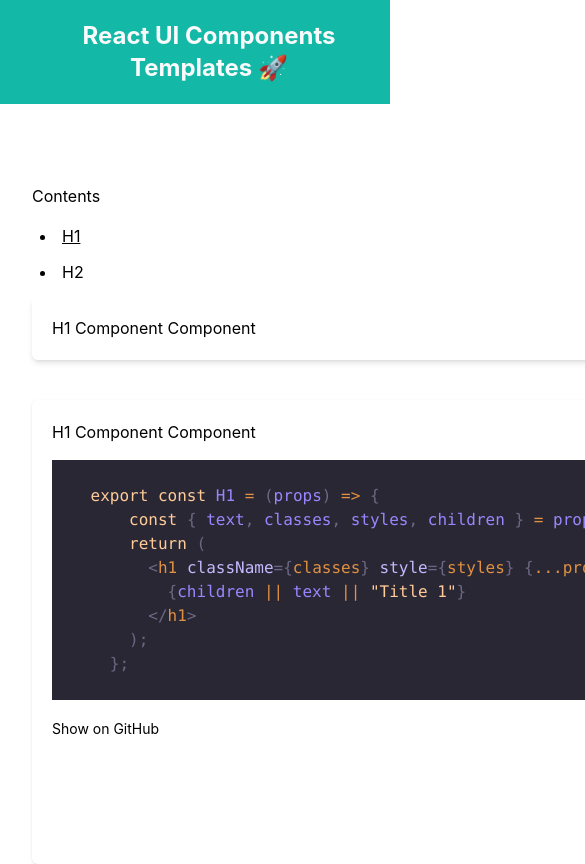
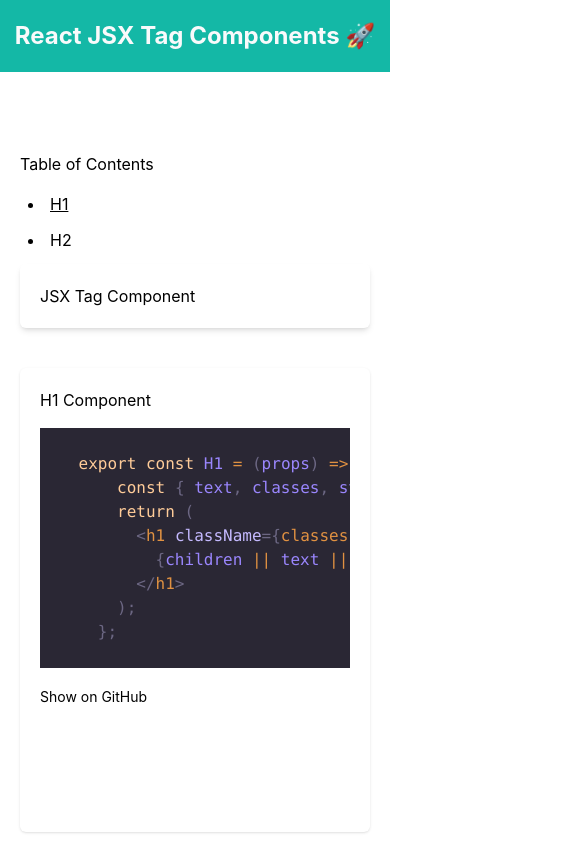
Before and after one commit to unclebay143/react-jsx-tag-components, a React (Create React App) app: page /h1 in a window 390 px wide. Shown: the top 864 px of the page, 585 px wide, since content can reach past the window. Built offline with nearby package versions, Linux system fonts and the light colour scheme.

Commit message:
Improve responsiveness

```diff
--- a/package.json
+++ b/package.json
@@ -6,9 +6,7 @@
     "@testing-library/jest-dom": "^5.14.1",
     "@testing-library/react": "^13.0.0",
     "@testing-library/user-event": "^13.2.1",
-    "babel-plugin-prismjs": "^2.1.0",
     "prism-react-renderer": "^1.3.5",
-    "prismjs": "^1.29.0",
     "react": "^18.2.0",
     "react-dom": "^18.2.0",
     "react-router-dom": "^6.4.2",
--- a/src/components/CodeBlock.jsx
+++ b/src/components/CodeBlock.jsx
@@ -9,7 +9,7 @@
       language={language || "jsx"}
     >
       {({ className, style, tokens, getLineProps, getTokenProps }) => (
-        <pre className={className} style={style}>
+        <pre className={`${className} overflow-x-scroll`} style={style}>
           {tokens.map((line, i) => (
             <div {...getLineProps({ line, key: i })}>
               {line.map((token, key) => (
--- a/src/components/layout/Navbar.jsx
+++ b/src/components/layout/Navbar.jsx
@@ -3,9 +3,11 @@
 const Navbar = () => {
   return (
     <nav className='bg-teal-500 py-5'>
-      <h1 className='xl:w-2/3 md:pl-80 ml-7 text-center md:text-left text-2xl xl:text-3xl text-gray-50 font-bold'>
-        React UI Components Templates 🚀
-      </h1>
+      <section className='md:w-4/6 mx-auto'>
+        <h1 className='text-center md:text-left text-2xl xl:text-3xl text-gray-50 font-bold'>
+          React JSX Tag Components 🚀
+        </h1>
+      </section>
     </nav>
   );
 };
--- a/src/components/layout/Sidebar.jsx
+++ b/src/components/layout/Sidebar.jsx
@@ -4,8 +4,8 @@
 
 const Sidebar = () => {
   return (
-    <aside className='col-span-2 h-full mx-8'>
-      <p className='mb-4'>Contents</p>
+    <aside className='col-span-2 h-full'>
+      <p className='mb-4'>Table of Contents</p>
       <ul className='list-disc list-inside'>
         {sidebarLinks.map(({ label, to }) => {
           return <LinksWithActiveClass to={to}>{label}</LinksWithActiveClass>;
--- a/src/components/tags/Explainer.jsx
+++ b/src/components/tags/Explainer.jsx
@@ -3,13 +3,13 @@
 
 const Explainer = ({ title, subtitle, language, codeSnippet }) => {
   return (
-    <section className='col-span-8'>
-      <section className='shadow-md mx-8 p-5 rounded-md'>
-        <h2>{title} Component</h2>
+    <section className='col-span-10 md:col-span-8'>
+      <section className='shadow-md w-full p-5 rounded-md'>
+        <h2>JSX Tag Component </h2>
       </section>
-      <section className='mt-10 flex flex-col h-full shadow mx-8 p-5 rounded-md'>
+      <section className='mt-10 flex flex-col h-full shadow w-full p-5 rounded-md'>
         <section>
-          <h2>{title} Component</h2>
+          <h2>{title}</h2>
         </section>
         <section className='py-4 h-full w-full align-baseline'>
           <CodeBlock language={language} codeSnippet={codeSnippet} />
--- a/src/pages/home/Documenter.jsx
+++ b/src/pages/home/Documenter.jsx
@@ -10,7 +10,7 @@
     <div>
       <Navbar />
 
-      <main className='xl:w-2/3  mx-auto grid md:grid-cols-12 xl:justify-center xl:items-center bg-white mt-20'>
+      <main className='xl:w-2/3 px-5 md:px-0 mx-auto grid grid-cols-2 md:grid-cols-12 xl:justify-center xl:items-center bg-white mt-20'>
         <Sidebar />
         <Explainer title={title} codeSnippet={codeSnippet} />
       </main>
```
Also changed, not shown: 1 other file (tests, documents, lock files or other folders).
